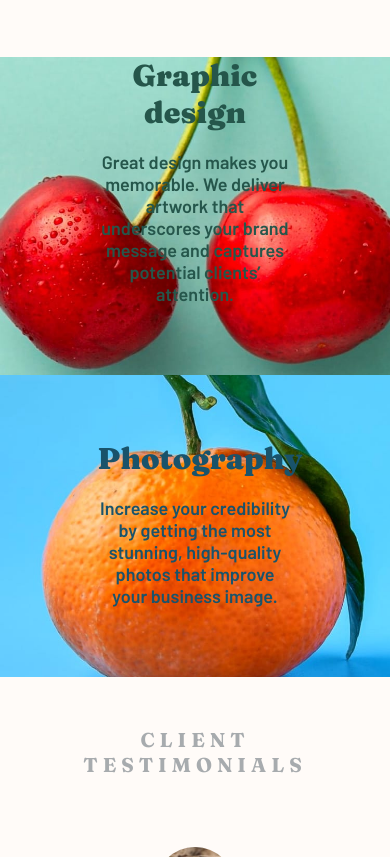
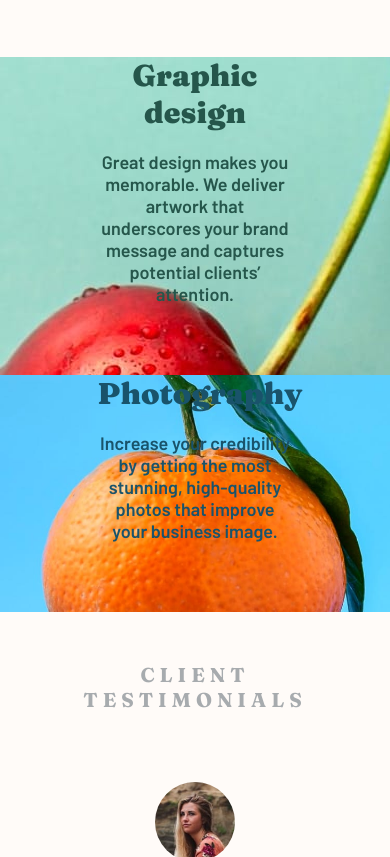
Before and after one commit to SaeM843/Sunnyside-Agency-LP, a plain HTML site: page index.html in a window 390 px wide. Shown: the part 2293-3150 px from the top of the page. Drawn offline with nearby package versions, Linux system fonts and the light colour scheme.

Commit message:
working on the row3

```diff
--- a/style.css
+++ b/style.css
@@ -377,6 +377,7 @@ ion-icon:hover,
 
   .row3 {
     flex-direction: column;
+    height: 100%;
   }
 
   .column1,
@@ -397,6 +398,7 @@ ion-icon:hover,
 
   .column5 {
     background-image: url(./images/mobile/image-graphic-design.jpg);
+    background-size: auto;
   }
 
   .column6 {
```
